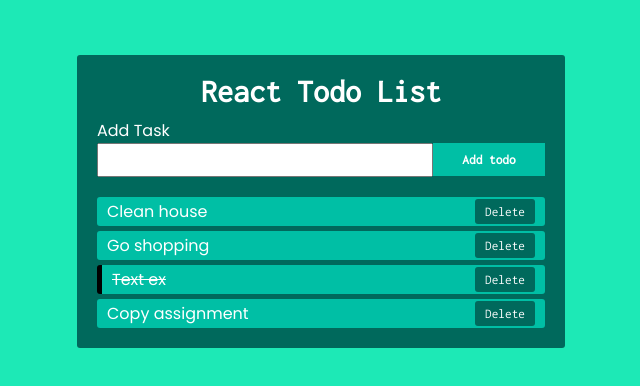
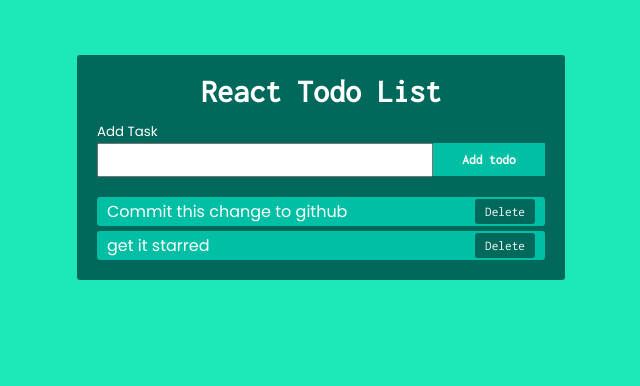
Before and after one commit to JacobJax/React-todo-list, a React (Create React App) app: page / in a window 1280 px wide. Shown: the top 386 px of the page, without its empty margins (319-959 px from the left). Built offline with nearby package versions, Linux system fonts and the light colour scheme; data requests are answered from the project's data file; the HTML template or start-up script is replaced by a standard one.

Commit message:
add backend with json-server

```diff
--- /dev/null
+++ b/data/db.json
@@ -0,0 +1,14 @@
+{
+  "todos": [
+    {
+      "name": "Commit this change to github",
+      "completed": false,
+      "id": 1
+    },
+    {
+      "name": "get it starred",
+      "completed": false,
+      "id": 2
+    }
+  ]
+}
--- a/package.json
+++ b/package.json
@@ -15,7 +15,8 @@
     "start": "react-scripts start",
     "build": "react-scripts build",
     "test": "react-scripts test",
-    "eject": "react-scripts eject"
+    "eject": "react-scripts eject",
+    "server": "json-server --watch data/db.json port 8000"
   },
   "eslintConfig": {
     "extends": [
--- a/src/App.js
+++ b/src/App.js
@@ -1,16 +1,9 @@
 import Todolist from './components/Todolist'
-
-const todos = [
-  {id: 1, name: "Clean house", completed: false},
-  {id: 2, name: "Go shopping", completed: false},
-  {id: 3, name: "Text ex", completed: true},
-  {id: 4, name: "Copy assignment", completed: false}
-]
 
 function App() {
   return (
     <div className="App">
-      <Todolist initialTasks={todos} />
+      <Todolist />
     </div>
   );
 }
--- a/src/components/Addform.js
+++ b/src/components/Addform.js
@@ -24,7 +24,7 @@ const AddForm = ({addTask}) => {
     return (
         <div className="addForm">
             <form onSubmit={handleSubmit}>
-                <label htmlFor="name" style={{color: '#fff'}}>Add Task</label>
+                <label htmlFor="name" style={{color: '#fff'}}><small>Add Task</small></label>
                 <input type="text" name="todo" value={value} onChange={handleChange}/>
                 <input type="submit" value="Add todo"/>
             </form>
--- a/src/components/Todoitem.css
+++ b/src/components/Todoitem.css
@@ -15,4 +15,5 @@
     border: none;
     color: #fff;
     border-radius: 3px;
+    cursor: pointer;
 }
--- a/src/components/Todolist.js
+++ b/src/components/Todolist.js
@@ -1,13 +1,23 @@
-import { useState } from 'react'
+import { useState, useEffect } from 'react'
 import './Todolist.css';
 import AddForm from './Addform'
 import Todoitem from './Todoitem'
 
-const Todolist = ({ initialTasks }) => {
+const Todolist = () => {
 
-    const [tasks, setTasks] = useState(initialTasks)
+    const [tasks, setTasks] = useState(null)
+    const [isLoading, setIsLoading] = useState(true)
 
-    const handleDblClick = (id) => {
+    const handleDblClick = async (id) => {
+        const task = await getSingleTask(id)
+
+        const res = fetch(`http://localhost:8000/todos/${id}`, {
+            method: 'PUT',
+            headers: {
+                'Content-Type': 'application/json'
+            },
+            body: JSON.stringify({...task, completed: true})
+        })
 
         const newTasks = tasks.map(task => {
             if(task.id === id){
@@ -18,35 +28,65 @@ const Todolist = ({ initialTasks }) => {
         setTasks(newTasks)
     }
 
-    const addTask = (taskName) => {
+    const addTask = async (taskName) => {
 
-        const rId = `task${Math.random() * 100}`
-        const newTasks = [...tasks, {id: rId, name: taskName, completed: false}]
+        const res = await fetch('http://localhost:8000/todos',{
+            method: 'POST',
+            headers: {
+                'Content-Type': 'application/json'
+            },
+            body: JSON.stringify({name: taskName, completed: false})
+        })
 
-        setTasks(newTasks)
+        const data = await res.json()
+        setTasks([...tasks, data])
     }
 
-    const deleteTask = (taskId) => {
+    const deleteTask = async (taskId) => {
+
+        const res = await fetch(`http://localhost:8000/todos/${taskId}`, {
+            method: 'DELETE'
+        })
         const newTasks = tasks.filter(task => {
             return task.id !== taskId
         })
         setTasks(newTasks)
     }
 
+    const getTasks = async () => {
+
+        const res = await fetch('http://localhost:8000/todos')
+        const data = await res.json()
+
+        setTasks(data)
+        setIsLoading(false)
+    }
+
+    const getSingleTask = async (id) => {
+        const res = await fetch(`http://localhost:8000/todos/${id}`)
+        return res.json()
+    }
+
+    useEffect(() => {getTasks()}, [])
+
     return (
         <div className="TodoList">
+
             <div id="todo-header">
                 <h1>React Todo List</h1>
             </div>
+
             <AddForm addTask={addTask}/>
-            { tasks.length === 0 ? <h3>No todos yet 📄</h3> : tasks.map(task=> (<Todoitem
+
+            {isLoading && <p style={{textAlign:'center'}}>Loading...</p>}
+            {tasks && (tasks.length === 0 ? <h3>No todos yet 📄</h3> : tasks.map(task=> (<Todoitem
                 key={task.id}
                 id={task.id}
                 name={task.name}
                 completed={task.completed}
                 handleDblClick={handleDblClick}
                 deleteTask={deleteTask}
-            />)) }
+            />))) }
         </div>
     );
 }
```
